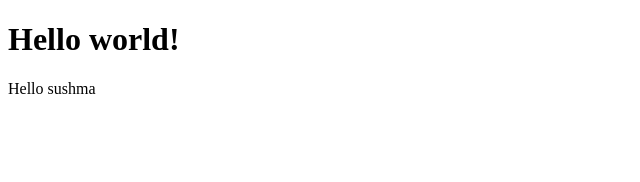
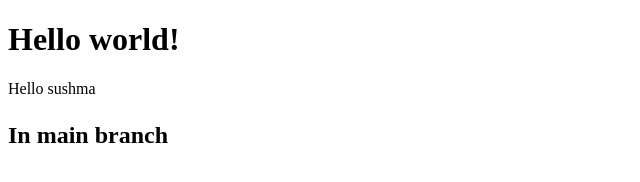
Before and after one commit to sushma-tirumalasetti/assignment-, a plain HTML site: page index.html in a window 1280 px wide. Shown: the whole page, without its empty margins (0-640 px from the left). Drawn offline with Linux system fonts and the light colour scheme.

Commit message:
master branch is stable and doesn’t test new features

```diff
--- a/index.html
+++ b/index.html
@@ -5,5 +5,6 @@
 	<body>
 		<h1>Hello world!</h1>
 		<p>Hello sushma<h2>
+		<p>In main branch</p>
 	</body>
 </html>
```
Also changed, not shown: dir3/file.txt (added).
